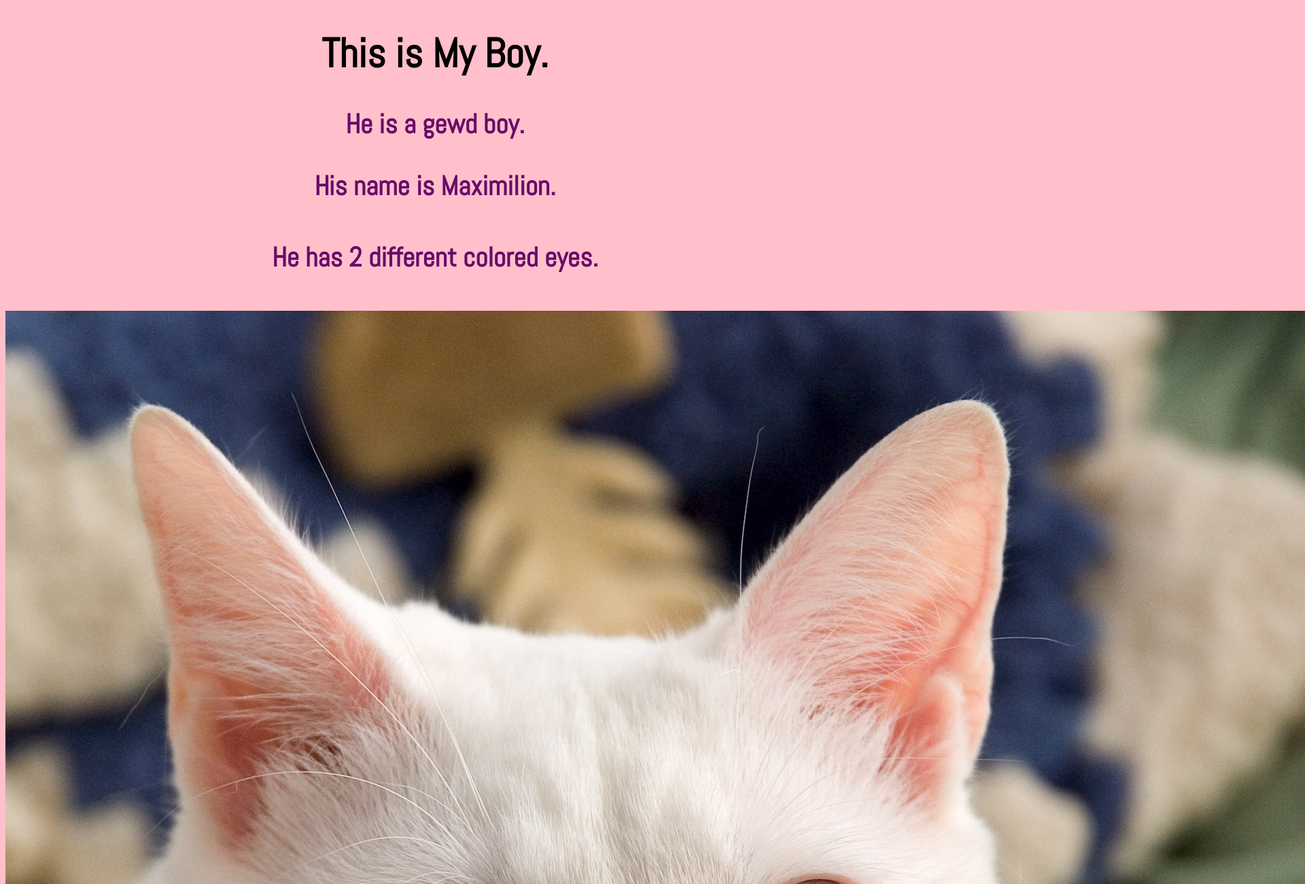
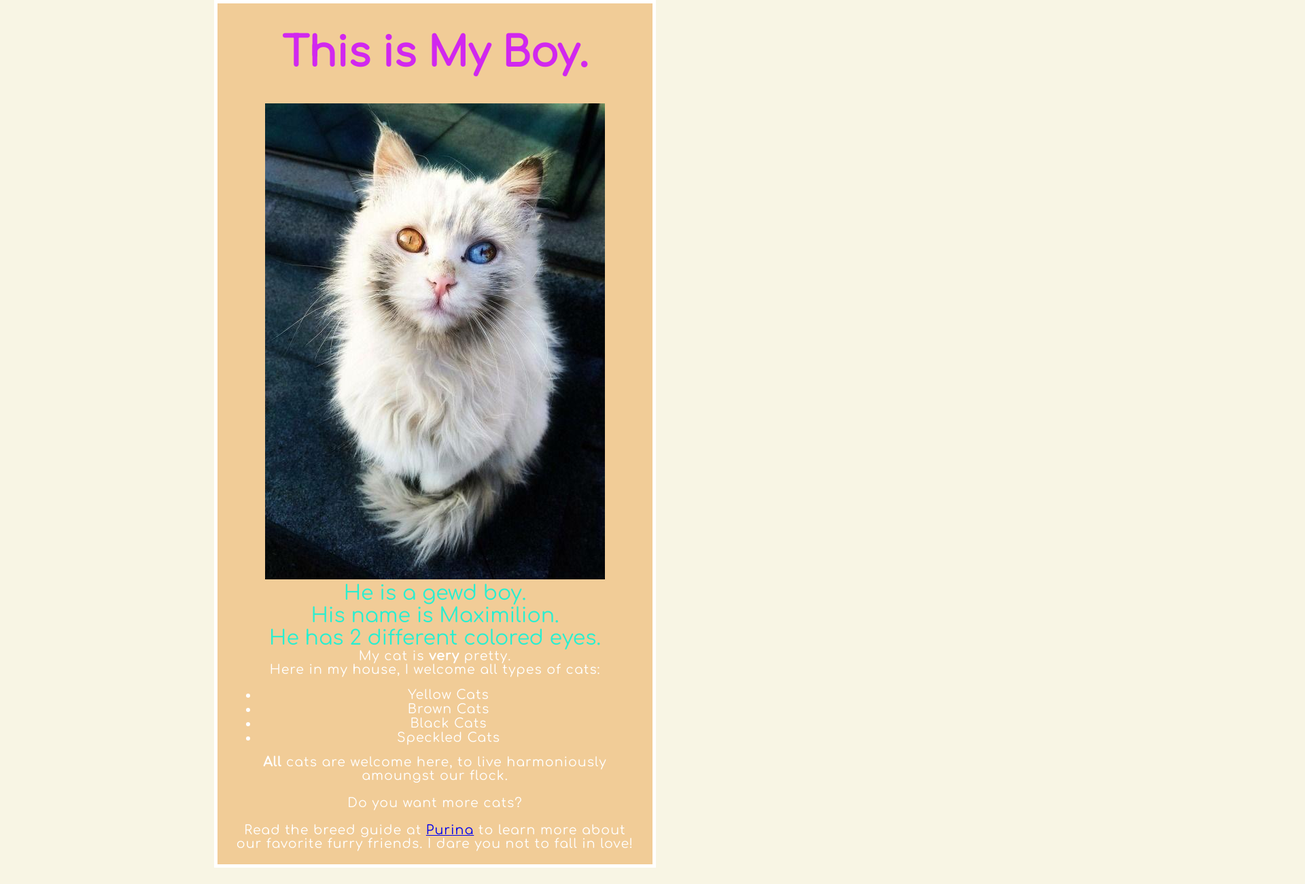
Before and after one commit to calisea/test-site, a plain HTML site: page index.html in a window 1280 px wide. Shown: the top 1300 px of the page at 68% size, 1920 px wide, since content can reach past the window. After the commit the page ends 1276 px from the top, so only its background shows below. Drawn offline with Linux system fonts and the light colour scheme.

Commit message:
updated photo +refined font

```diff
--- a/index.html
+++ b/index.html
@@ -3,26 +3,28 @@
   <head>
     <meta charset="utf-8">
     <link href="styles/styles.css" rel="stylesheet">
-    <link href="https://fonts.googleapis.com/css?family=Abel&display=swap" rel="stylesheet">
+    <link href="https://fonts.googleapis.com/css?family=Comfortaa&display=swap" rel="stylesheet">
     <title>a page to host my grumpy cat</title>
-    <h1>This is My Boy.</h1>
-    <h2>He is a gewd boy.</h2>
-    <h3>His name is Maximilion.</h3>
-    <h4>He has 2 different colored eyes.</h4>
+    <h1>This is My Boy. </h1>
   </head>
+
   <body>
-    <img src="images/June_odd-eyed-cat.jpg" alt="A white cat with 2 different colored eyes.">
-    <p>My cat is <strong>very</strong> grumpy.</p>
-    <p>This is a single paragraph</p>
-    <p>Here in my house, I welcome all types of cats:</p>
+    <img src="images/prettykitty.jpg" alt="A white cat with 2 different colored eyes."><br>
+
+    <p1> He is a gewd boy.<br>
+        His name is Maximilion.<br>
+        He has 2 different colored eyes. <br> </p1>
+
+    <p2>My cat is <strong>very</strong> pretty.<br>
+        Here in my house, I welcome all types of cats: </p2>
     <ul>
         <li>Yellow Cats</li>
         <li>Brown Cats</li>
         <li>Black Cats</li>
         <li>Speckled Cats</li>
     </ul>
-    <p><strong>All</strong> cats are welcome here, to live harmoniously amoungst our flock.</p>
-    <p>Do you want more cats?</p>
-    <p>Read the breed guide at <a href="https://www.purina.com/cats/cat-breeds">Purina</a> to learn more about your favorite friends. I dare you not to fall in love!</p>
+    <p3><strong>All</strong> cats are welcome here, to live harmoniously amoungst our flock.<br><br>
+    Do you want more cats? <br><br>
+    Read the breed guide at <a href="https://www.purina.com/cats/cat-breeds">Purina</a> to learn more about our favorite furry friends. I dare you not to fall in love!</p3>
   </body>
 </html>
--- a/styles/styles.css
+++ b/styles/styles.css
@@ -1,27 +1,42 @@
 html {
-    font-family: 'Abel', sans-serif;
-    background-color: pink;
+    background-color: rgb(248, 245, 228);
+    font-family: 'Comfortaa';
+    text-align: center;
 }
 
 h1 {
     font-size: 60px;
     text-align: center;
+    color: #D127EF
 }
 
 
-h2, h3, h4 {
-    font-size: 40px;
-    color: rgb(104, 11, 104);
-    text-align: center;
+p1 {
+    font-size: 30px;
+    color: #27EFD1;
 }
 
-p {
-    font-size: 16px;
-    color: rgb(102, 143, 21);
-    line-height: 2;
+p2, p3 {
+    font-size: 19px;
+    color: white;
+    line-height: 1;
+    letter-spacing: 1px;
+}
+
+li {
+    font-size: 19px;
+    color: white;
     letter-spacing: 1px;
 }
 
 li:hover {
-    color: #40aac5;
+    color: #6D27EF;
 }
+
+body {
+    width: 600px;
+    margin: 0 auto;
+    background-color: rgb(241, 204, 151);
+    padding: 0 20px 20px 20px;
+    border: 5px solid white;
+  }
```
Also changed, not shown: images/prettykitty.jpg (added).
